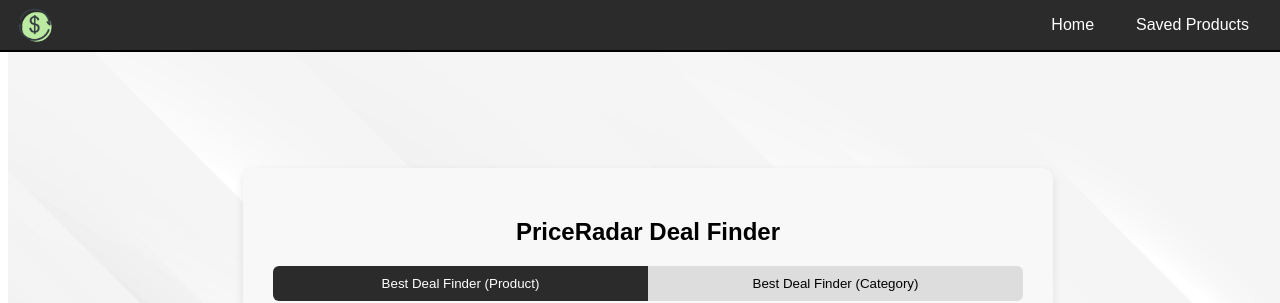
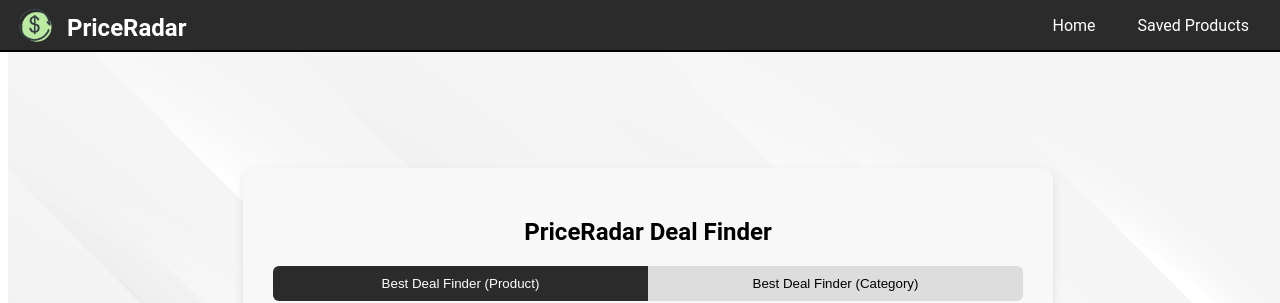
Before and after one commit to BenjaminColasante/PriceRadar, a React (Create React App) app in the folder price-frontend/: page / in a window 1280 px wide. Shown: the top 303 px of the page. Built offline with nearby package versions, Linux system fonts and the light colour scheme; no server answers.

Commit message:
Font changes

```diff
--- a/price-frontend/src/Home.js
+++ b/price-frontend/src/Home.js
@@ -65,7 +65,7 @@
         maxWidth: "750px",
         width: "100%",
       }}>
-        <h2 style={{ textAlign: "center" }}>PriceRadar Deal Finder</h2>
+        <h2 style={{ textAlign: "center", fontFamily: "Roboto, sans-serif" }}>PriceRadar Deal Finder</h2>
 
         <div style={
           {display: "flex",
--- a/price-frontend/src/Navbar.js
+++ b/price-frontend/src/Navbar.js
@@ -25,19 +25,39 @@
         boxSizing: "border-box",
       }}
     >
-      <img
-        src={logo}
-        alt="Logo"
+      <div
         style={{
-          height: "40px",
+          display: "flex",
+          alignItems: "center",
+          gap: "12px",
           cursor: "pointer"
         }}
         onClick={() => navigate("/")}
-      />
+      >
+        <img
+          src={logo}
+          alt="Logo"
+          style={{
+            height: "40px"
+          }}
+        />
+        <span
+          style={{
+            fontSize: "24px",
+            fontWeight: "bold",
+            color: "white",
+            paddingTop: "5px",
+            fontFamily: "Roboto, sans-serif"
+          }}
+        >
+          PriceRadar
+        </span>
+      </div>
+
       <div style={{
         display: "flex",
         gap: "10px"
-        }}>
+      }}>
         <button
           onClick={() => navigate("/")}
           onMouseEnter={() => setHomeBtnColor("#666")}
@@ -53,6 +73,7 @@
             border: "none",
             cursor: "pointer",
             transition: "background-color 0.05s ease",
+            fontFamily: "Roboto, sans-serif"
           }}
         >
           Home
@@ -72,6 +93,7 @@
             border: "none",
             cursor: "pointer",
             transition: "background-color 0.05s ease",
+            fontFamily: "Roboto, sans-serif"
           }}
         >
           Saved Products
--- a/price-frontend/src/ResultPage.js
+++ b/price-frontend/src/ResultPage.js
@@ -366,7 +366,7 @@
           marginBottom: "30px",
           marginTop: "35px"
           }}>
-          {mode === "category" ? "Best Deals — Category" : "Best Deals — Product"}
+          {mode === "category" ? "Best Deals (Category)" : "Best Deals (Product)"}
         </h2>
 
         {error && (
```
